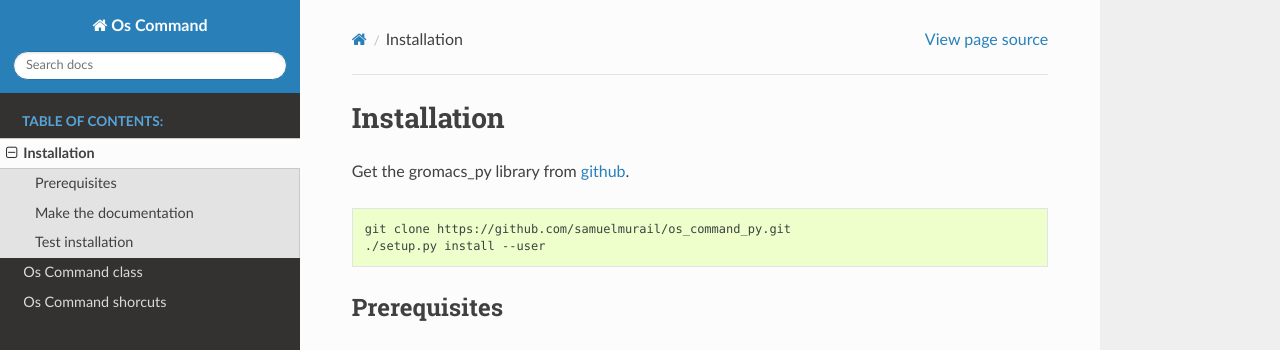
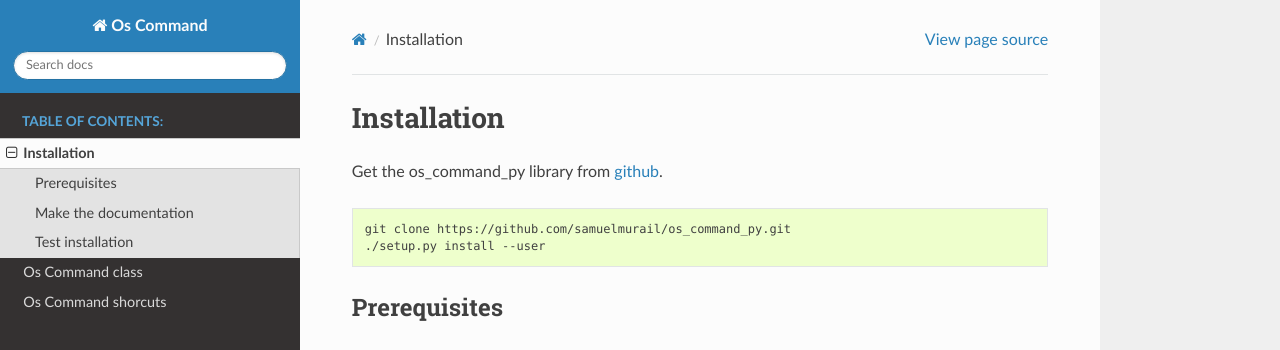
Before and after one commit to samuelmurail/os_command_py, a Sphinx documentation site: the page built from os_command_py/doc/install.rst, in a window 1280 px wide and 1336 px high. Shown: the top 350 px of the window. Built offline with Sphinx 7.4.7 and the Read the Docs theme 2.0.0, drawn with Linux system fonts in a browser that asks for light colours.

```diff
--- a/os_command_py/__init__.py
+++ b/os_command_py/__init__.py
@@ -0,0 +1,2 @@
+#!/usr/bin/env python3
+# coding: utf-8
--- a/os_command_py/doc/install.rst
+++ b/os_command_py/doc/install.rst
@@ -1,7 +1,7 @@
 Installation
 =======================================
 
-Get the gromacs_py library from `github`_.
+Get the os_command_py library from `github`_.
 
 .. code-block:: bash
 
--- a/setup.py
+++ b/setup.py
@@ -1,5 +1,7 @@
 #!/usr/bin/env python3
 # -*- coding: utf-8 -*-
+
+# Don't forget the __init__.py to be considered as a package
 
 # Create the pipy:
 # python setup.py sdist
@@ -17,7 +19,7 @@ from setuptools import setup, find_packages
 
 setup(
     name='os_command_py',
-    version="1.0.2",
+    version="1.0.3",
     packages=find_packages(),
     description='os_command_py is a python library allowing a simplified use of the OS commands.',
     long_description=open('README.rst', encoding='utf-8').read(),
```
Also changed, not shown: .travis.yml.
